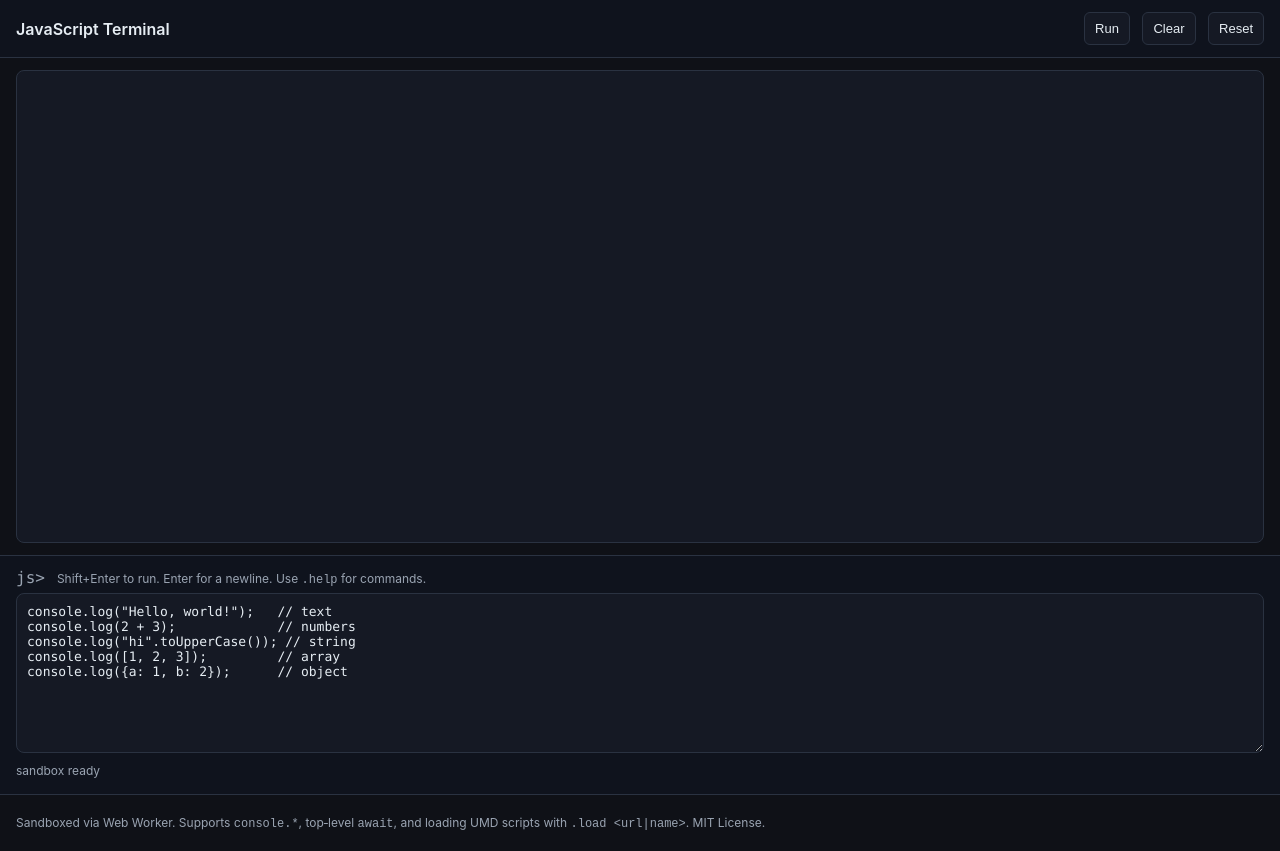
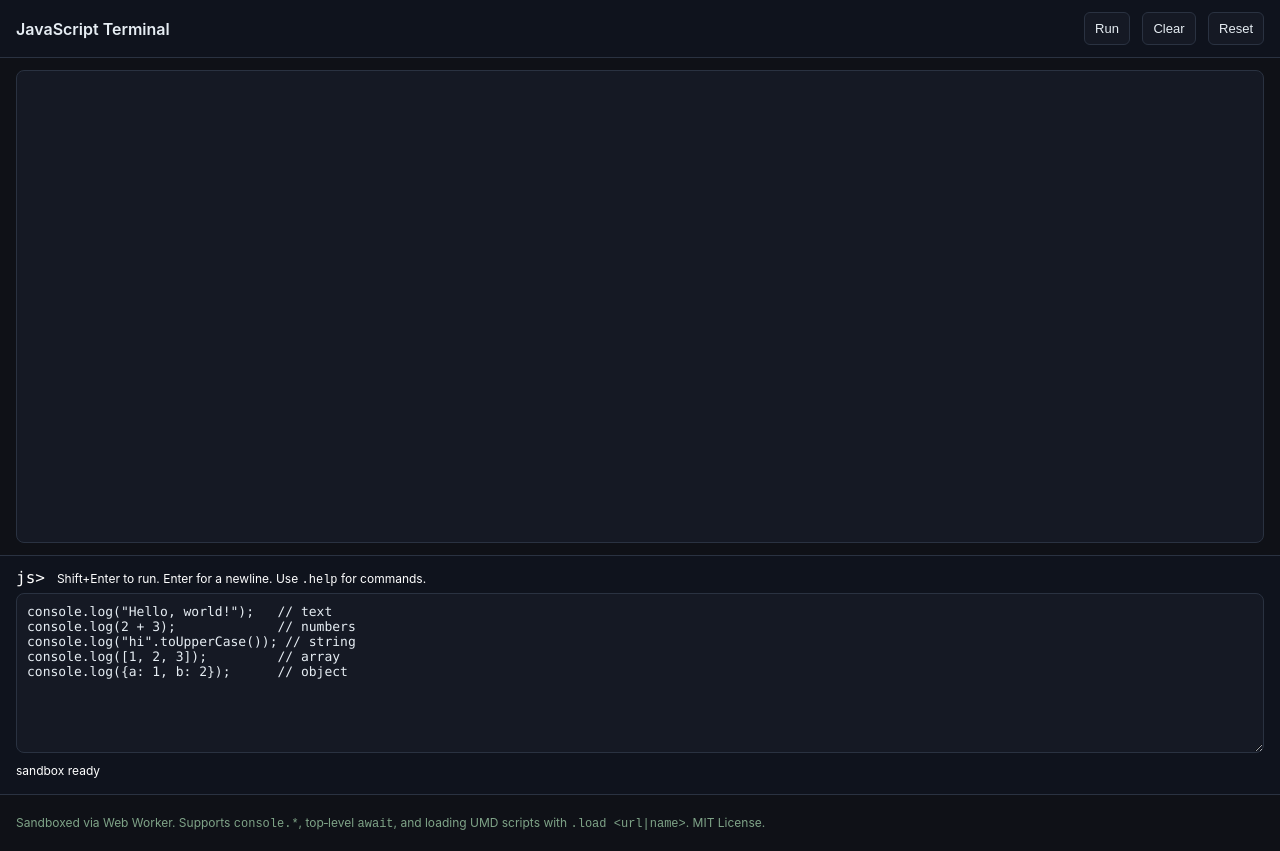
Before and after one commit to Smokey7777/js-terminal, a plain HTML site: page index.html in a window 1280 px wide. Drawn offline with Linux system fonts and the light colour scheme.

Commit message:
Refactor color variables for improved theme consistency in styles.css

```diff
--- a/assets/css/styles.css
+++ b/assets/css/styles.css
@@ -3,13 +3,13 @@
   --bg: #0f1117;
   --panel: #151924;
   --text: #e6edf3;
-  --muted: #9aa4b2;
-  --accent: #4da3ff;
+  --muted: #7fa488;
+  --accent: #38c172;
   --ok: #6dd17c;
   --warn: #ffd866;
   --err: #ff6b6b;
   --border: #2a3241;
-  --code: #d1dce5;
+  --code: #d7f3df;
   --mono: ui-monospace, SFMono-Regular, Menlo, Monaco, Consolas, 'Liberation Mono', 'Courier New', monospace;
 }
 
@@ -91,6 +91,7 @@ body {
 }
 
 .line .content { color: var(--code); }
+.line .content .muted { color: #ffffff; }
 
 .line.ok .tag { color: var(--ok); }
 .line.warn .tag { color: var(--warn); }
@@ -131,10 +132,10 @@ table.console-table {
 }
 .prompt {
   font-family: var(--mono);
-  color: var(--muted);
+  color: #ffffff;
 }
 .hint {
-  color: var(--muted);
+  color: #ffffff;
   font-size: 12px;
 }
 
@@ -153,7 +154,7 @@ table.console-table {
 
 .status {
   margin-top: 6px;
-  color: var(--muted);
+  color: #ffffff;
   font-size: 12px;
 }
 
```
